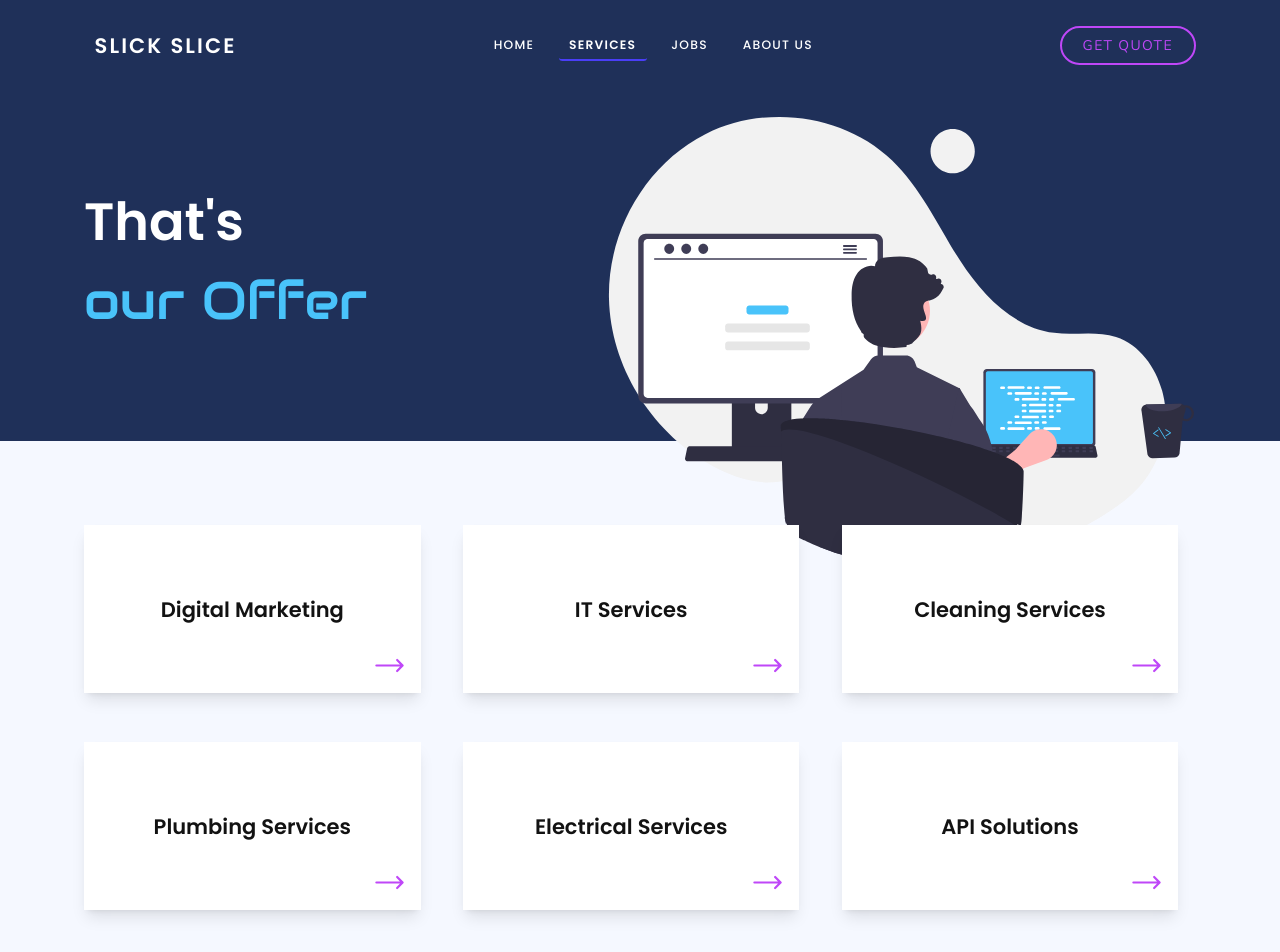
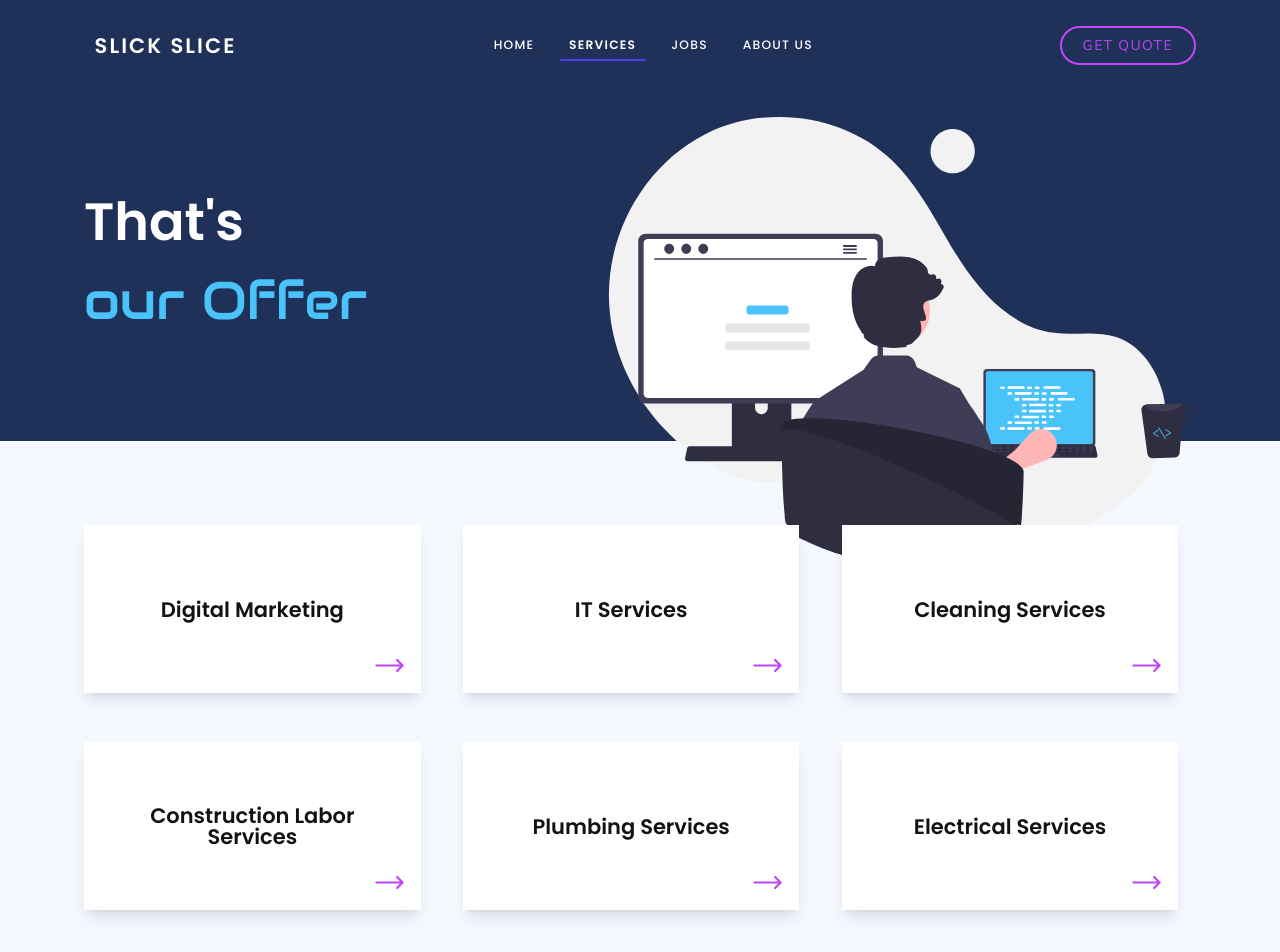
Before and after one commit to NabeelAhmad1225/slick-slice-2, a Next.js app: page /services in a window 1280 px wide. Shown: the top 952 px of the page. Built offline with nearby package versions, Linux system fonts and the light colour scheme; a web font is replaced by a local one.

Commit message:
minor changes

```diff
--- a/data/services.js
+++ b/data/services.js
@@ -112,6 +112,21 @@ export const services =  [
     "svg": "Svg/cleaning-services.svg"
   },
   {
+    "id": "construction-labor-services",
+    "label": "Construction Labor Services",
+    "description": "Experienced and hardworking professionals to support a wide range of construction needs.",
+    "nestedServices": [
+      "General Labor for Construction Projects",
+      "Demolition & Site Preparation",
+      "Framing & Carpentry",
+      "Concrete Pouring & Finishing",
+      "Drywall Installation & Finishing",
+      "Painting & Finishing Touches",
+      "Landscaping & Hardscaping"
+    ],
+    "svg": "Svg/construction-labor-services.svg"
+  },
+  {
     "id": "plumbing-services",
     "label": "Plumbing Services",
     "description": "Professional plumbing services for all your needs.",
@@ -135,16 +150,6 @@ export const services =  [
     ],
     "svg": "Svg/electrical-services.svg"
   },
-  {
-    "id": "api-solutions",
-    "label": "API Solutions",
-    "description": "Custom API development for seamless integration and data sharing.",
-    "nestedServices": [
-      "REST API Development",
-      "GraphQL API Development",
-      "API Integration Services",
-      "API Security Auditing"
-    ],
-    "svg": "Svg/api-solutions.svg"
-  }
+
+
 ]
--- a/src/pages/aboutUs/index.tsx
+++ b/src/pages/aboutUs/index.tsx
@@ -121,7 +121,7 @@ export default function AboutUs() {
                 When it comes to construction projects, having a reliable team of
                 skilled laborers is crucial. At Slick Slice we provide experienced
                 and hardworking professionals to support a wide range of
-              construction needs. Our construction labor
+                construction needs. Our construction labor services.
               </p>
               <ul className="list-disc list-inside text-base md:text-lg text-gray-600 space-y-2">
                 <li>General Labor for Construction Projects</li>
```
Lines whose indentation alone changed are shown as unchanged.
